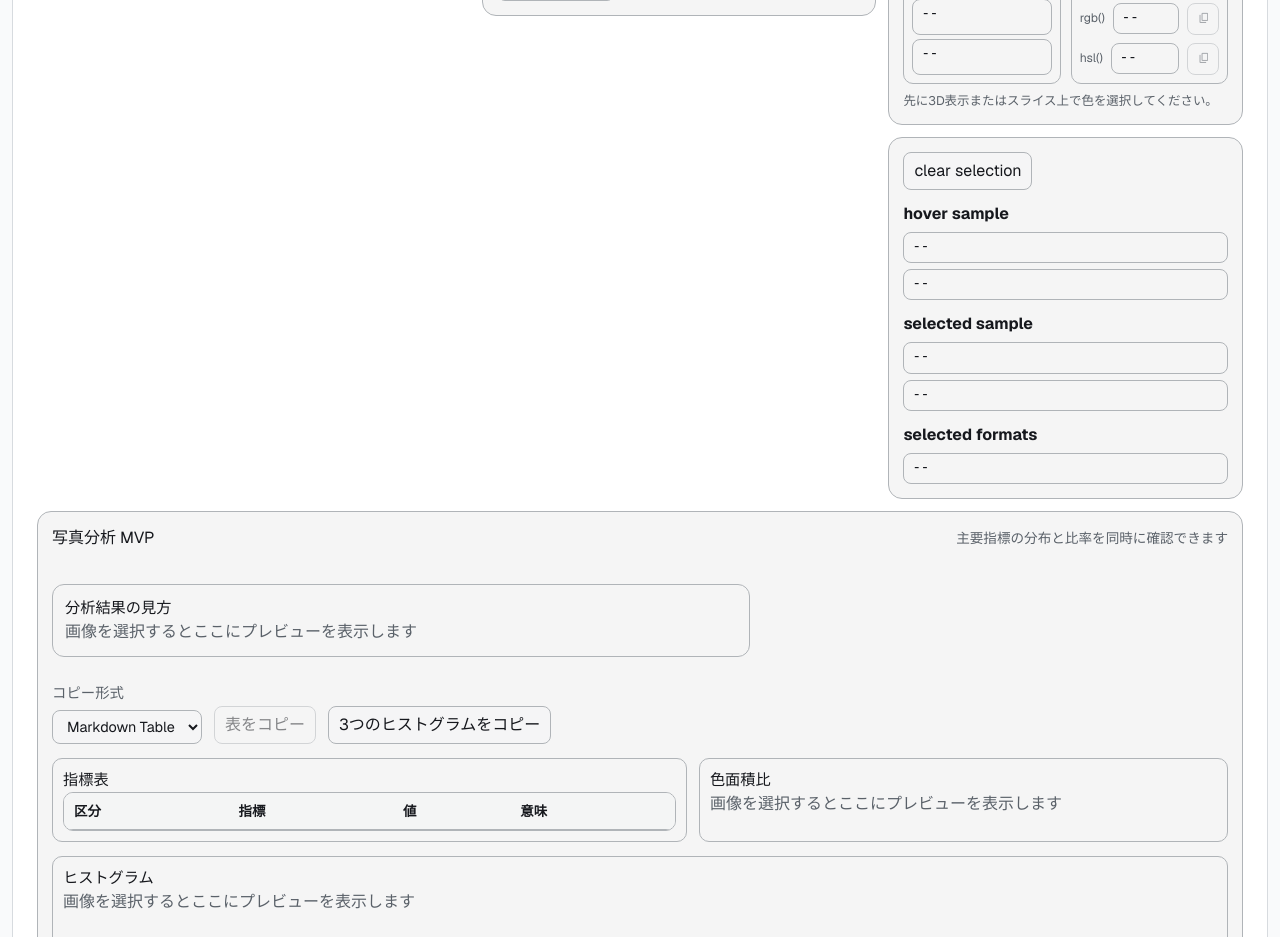
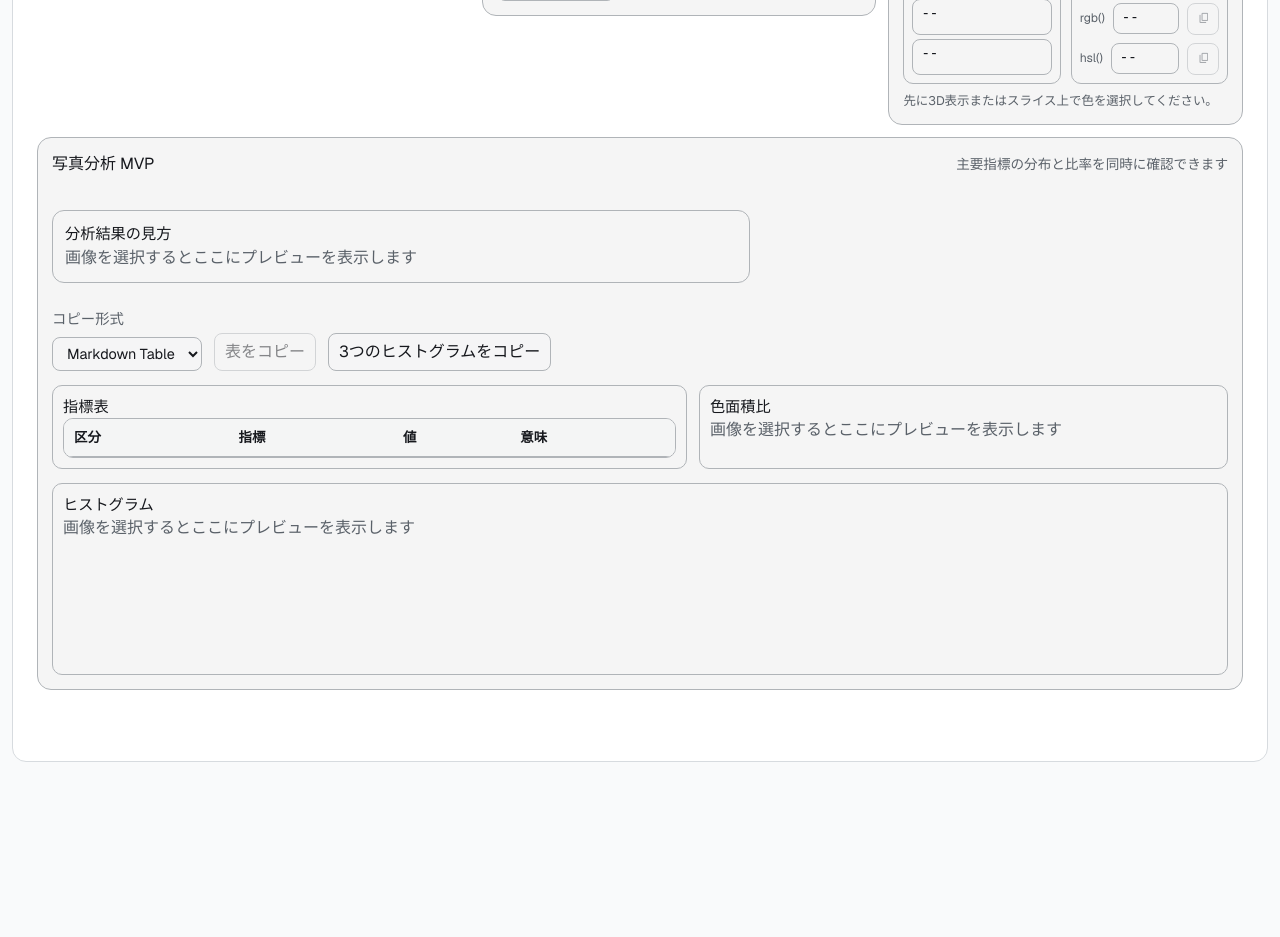
Before and after one commit to Shunkicreate/IroMap, a Next.js app in the folder web/: page / in a window 1280 px wide. Shown: the part 1040-1977 px from the top of the page. After the commit the page ends 1830 px from the top, so only its background shows below. Built offline with nearby package versions, Linux system fonts and the light colour scheme.

Commit message:
refactor(workbench): remove low-signal inspector detail panel

```diff
--- a/web/src/app/globals.css
+++ b/web/src/app/globals.css
@@ -1151,18 +1151,6 @@
   z-index: 1;
 }
 
-.inspectorExtensionPanel {
-  display: grid;
-  gap: 0.75rem;
-}
-
-.inspectorControls {
-  display: flex;
-  gap: 0.75rem;
-  flex-wrap: wrap;
-  align-items: end;
-}
-
 .segmentedControl {
   display: inline-flex;
   padding: 0.25rem;
@@ -1180,17 +1168,6 @@
 .segmentedControl .segmentedActive {
   background: color-mix(in oklab, var(--primary) 30%, transparent);
   border-color: color-mix(in oklab, var(--primary) 70%, var(--foreground) 30%);
-}
-
-.inspectorDataGrid {
-  display: grid;
-  gap: 0.75rem;
-  grid-template-columns: repeat(auto-fit, minmax(12rem, 1fr));
-}
-
-.inspectorDataGrid > div {
-  display: grid;
-  gap: 0.375rem;
 }
 
 .histogramBars {
--- a/web/src/features/workbench/color-workbench.tsx
+++ b/web/src/features/workbench/color-workbench.tsx
@@ -7,7 +7,7 @@ import { GraphFrame } from "@/components/graph/graph-frame";
 import { PanelHeader } from "@/components/workbench/panel-header";
 import { ColorSwatch } from "@/components/workbench/color-swatch";
 import { Tabs, TabsList, TabsTrigger } from "@/components/ui/tabs";
-import { formatHsl, formatRgb, rgbToHex } from "@/domain/color/color-format";
+import { rgbToHex } from "@/domain/color/color-format";
 import { deltaE76, rgbToLab } from "@/domain/color/color-conversion";
 import {
   toRgbColor,
@@ -900,17 +900,6 @@ export function ColorWorkbench() {
     setLiveMessage(t("workbenchSelectedColorUpdated", { value: rgbToHex(sample.color) }));
   };
 
-  const handleSelectionClear = (): void => {
-    setSelectionStateByTarget((current) => {
-      return {
-        ...current,
-        baseline: {
-          activeSelection: null,
-        },
-      };
-    });
-  };
-
   const handleStatusChange = (message: string): void => {
     setLiveMessage(message);
   };
@@ -994,14 +983,6 @@ export function ColorWorkbench() {
     handleStatusChange(t("workbenchHistogramCopied", { format: copyFormat }));
     toast.success(t("workbenchHistogramCopied", { format: copyFormat }));
   };
-
-  const selectedFormats = selectedColor
-    ? [
-        { label: t("copyFormatHex"), value: rgbToHex(selectedColor) },
-        { label: t("copyFormatRgb"), value: formatRgb(selectedColor) },
-        { label: t("copyFormatHsl"), value: formatHsl(selectedColor) },
-      ]
-    : [];
 
   return (
     <section className="workbenchRoot">
@@ -1177,49 +1158,6 @@ export function ColorWorkbench() {
             }}
             onStatusChange={handleStatusChange}
           />
-
-          <section className="panel inspectorExtensionPanel">
-            <div className="inspectorControls">
-              <button type="button" onClick={handleSelectionClear}>
-                {t("workbenchClearSelection")}
-              </button>
-            </div>
-
-            <div className="inspectorDataGrid">
-              <div>
-                <strong>{t("workbenchHoverSampleLabel")}</strong>
-                <code>
-                  {hoverState.sample ? `${hoverState.sample.x}, ${hoverState.sample.y}` : "--"}
-                </code>
-                <code>
-                  {hoverState.sample
-                    ? `${hoverState.sample.lab.l.toFixed(2)}, ${hoverState.sample.lab.a.toFixed(2)}, ${hoverState.sample.lab.b.toFixed(2)}`
-                    : "--"}
-                </code>
-              </div>
-              <div>
-                <strong>{t("workbenchSelectedSampleLabel")}</strong>
-                <code>{selectedSample ? `${selectedSample.x}, ${selectedSample.y}` : "--"}</code>
-                <code>
-                  {selectedSample
-                    ? `${selectedSample.lab.l.toFixed(2)}, ${selectedSample.lab.a.toFixed(2)}, ${selectedSample.lab.b.toFixed(2)}`
-                    : "--"}
-                </code>
-              </div>
-              <div>
-                <strong>{t("workbenchSelectedFormatsLabel")}</strong>
-                {selectedFormats.length > 0 ? (
-                  selectedFormats.map((format) => (
-                    <code key={format.label}>
-                      {format.label}: {format.value}
-                    </code>
-                  ))
-                ) : (
-                  <code>--</code>
-                )}
-              </div>
-            </div>
-          </section>
         </div>
       </div>
 
--- a/web/src/i18n/messages.ts
+++ b/web/src/i18n/messages.ts
@@ -15,10 +15,6 @@ export const i18nMessages = {
     workbenchManualApply: "選択色に反映",
     workbenchManualApplied: "キーボード入力から選択色を更新しました",
     workbenchBaselineLabel: "baseline",
-    workbenchClearSelection: "clear selection",
-    workbenchHoverSampleLabel: "hover sample",
-    workbenchSelectedSampleLabel: "selected sample",
-    workbenchSelectedFormatsLabel: "selected formats",
     workbenchHistogramLabel: "histogram",
     workbenchHistogramLuminanceOption: "L*",
     workbenchHistogramHueOption: "Hue",
@@ -179,10 +175,6 @@ export const i18nMessages = {
     workbenchManualApply: "Apply as selected color",
     workbenchManualApplied: "Selected color updated from keyboard input",
     workbenchBaselineLabel: "baseline",
-    workbenchClearSelection: "clear selection",
-    workbenchHoverSampleLabel: "hover sample",
-    workbenchSelectedSampleLabel: "selected sample",
-    workbenchSelectedFormatsLabel: "selected formats",
     workbenchHistogramLabel: "histogram",
     workbenchHistogramLuminanceOption: "L*",
     workbenchHistogramHueOption: "Hue",
```
